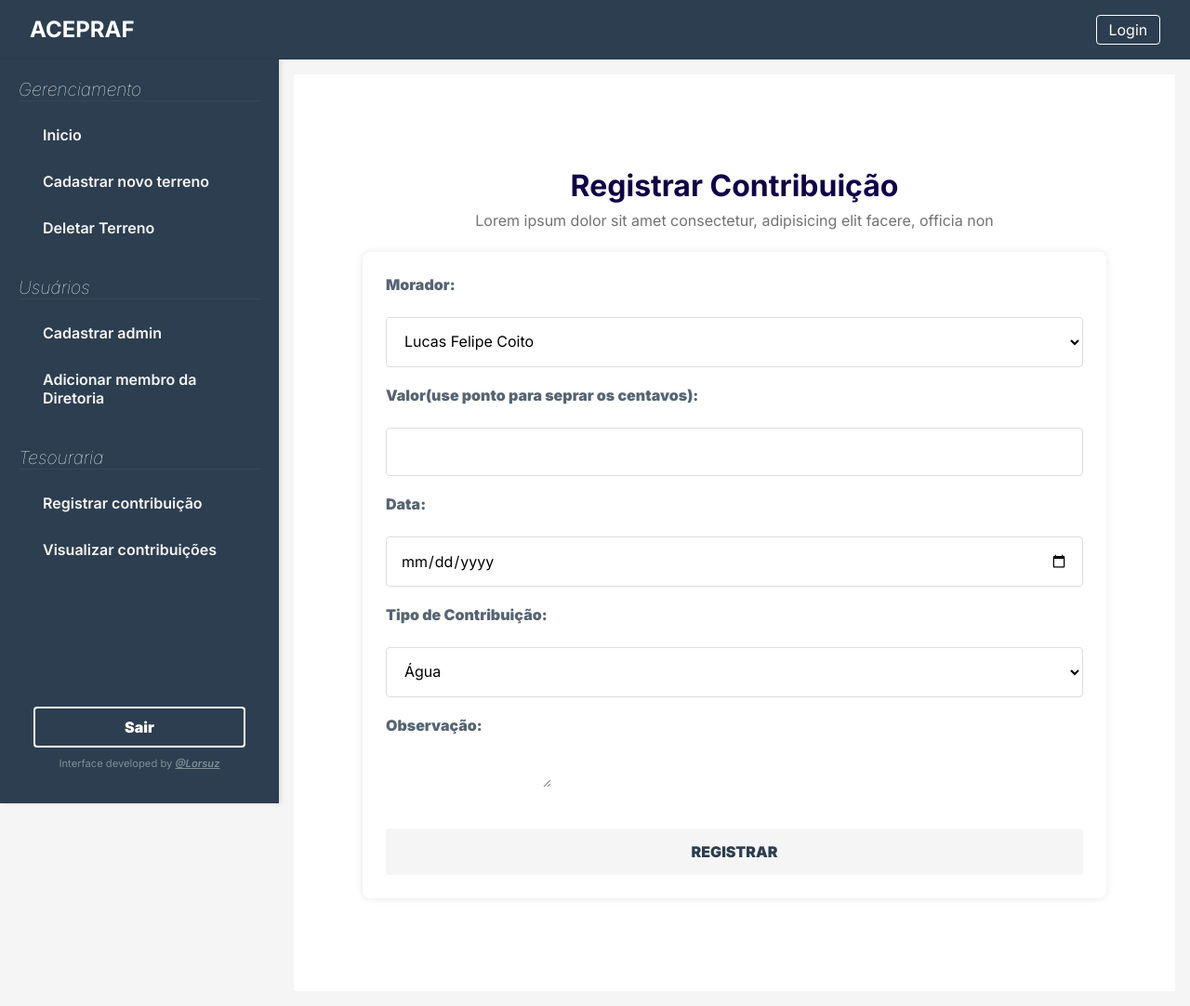
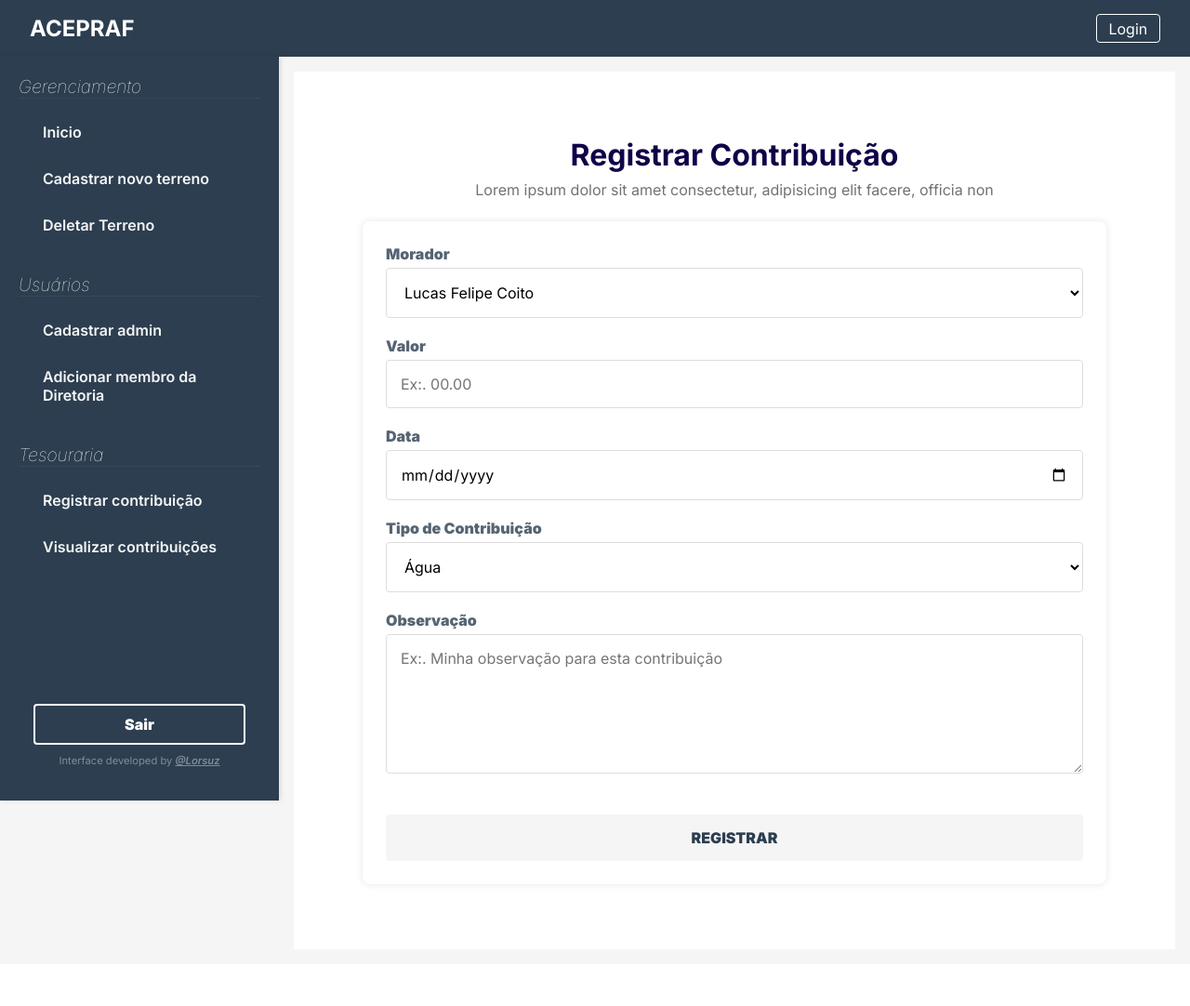
Before and after one commit to coito-san/acepraf, a Flask app: page /registrar_contribuicao in a window 1280 px wide. Shown: the whole page at 93% size. After the commit the page ends 908 px from the top, so only its background shows below. Run offline with Flask 3, Linux system fonts and the light colour scheme; data comes from the database, SQL or seed files in the repository.

Commit message:
update 9 files

```diff
--- a/static/css/index.css
+++ b/static/css/index.css
@@ -64,11 +64,6 @@ body header nav ul li a {
 }
 body header nav ul li a:hover {
   color: #507192;
-}
-body header div {
-  display: flex;
-  align-items: center;
-  gap: 1rem;
 }
 body header div p {
   margin: 0;
@@ -183,7 +178,7 @@ body main {
 }
 body main > section {
   display: flex;
-  padding: 100px 30px;
+  padding: 70px 30px;
   align-items: center;
   flex-direction: column;
   background: #fff;
@@ -227,13 +222,29 @@ body main > section > form div label {
   font-weight: 900;
 }
 body main > section > form div input,
-body main > section > form div select {
+body main > section > form div select,
+body main > section > form div textarea {
   width: 100%;
   padding: 15px;
   font-size: 1rem;
   border: 1px solid #ddd;
   border-radius: 4px;
   box-sizing: border-box;
+  resize: vertical;
+}
+body main > section > form div textarea {
+  height: 150px;
+  min-height: 100px;
+  transition: 50ms;
+}
+body main > section > form div textarea::-webkit-scrollbar {
+  width: 5px;
+}
+body main > section > form div textarea::-webkit-scrollbar-track {
+  background: #f9f9f9;
+}
+body main > section > form div textarea::-webkit-scrollbar-thumb {
+  background: #2c3e50;
 }
 body main > section > form button {
   background-color: #f5f5f5;
@@ -301,9 +312,12 @@ body main > section table td {
   text-align: left;
 }
 body main > section table thead {
+  position: relative;
   background-color: #2c3e50;
 }
 body main > section table thead tr {
+  position: sticky;
+  top: 0;
   border-bottom: 2px solid rgba(0, 0, 0, 0);
 }
 body main > section table thead tr th {
@@ -314,7 +328,8 @@ body main > section table thead tr th {
   z-index: 1;
 }
 body main > section table tbody tr td {
-  border-bottom: 1px solid #ddd;
+  color: #2c3e50;
+  font-weight: 500;
 }
 body main > section table tbody tr:nth-child(even) {
   background-color: #f5f5f5;
--- a/static/sass/_variables.scss
+++ /dev/null
@@ -1,30 +0,0 @@
-$primary-color: #2c3e50;
-$secondary-color: #34495e;
-$accent-color: #16a085;
-
-// Cor dos textos com fundos claros
-$darker-text-color-primary: #100048;
-$darker-text-color-secondary: #727272;
-
-// Cor dos textos com fundos escuros
-$light-text-color-primary: #fff;
-$light-text-color-secondary: #b6b6b6;
-
-// Cor dos backgrounds
-$bg-body-color: #f9f9f9;
-$bg-color: #f9f9f9;
-
-// Cor dos botões
-$button-color: $primary-color;
-$button-color: #fff;
-$button-hover-bg: darken($primary-color, 10%);
-$button-hover-color: #fff;
-
-// Cor das tables
-$table-border-color: #ddd;
-$table-header-bg: #f2f2f2;
-
-// Cor dos forms
-$input-border: #ddd;
-$input-bg: #fff;
-$input-focus: darken($primary-color, 10%);
--- a/static/sass/index.scss
+++ b/static/sass/index.scss
@@ -1,5 +1,35 @@
-@use 'variables' as *;
 @import url('https://fonts.googleapis.com/css2?family=Great+Vibes&family=Inter:ital,opsz,wght@0,14..32,100..900;1,14..32,100..900&display=swap');
+// colors
+$primary-color: #2c3e50;
+$secondary-color: #34495e;
+$accent-color: #16a085;
+
+// Cor dos textos com fundos claros
+$darker-text-color-primary: #100048;
+$darker-text-color-secondary: #727272;
+
+// Cor dos textos com fundos escuros
+$light-text-color-primary: #fff;
+$light-text-color-secondary: #b6b6b6;
+
+// Cor dos backgrounds
+$bg-body-color: #f9f9f9;
+$bg-color: #f9f9f9;
+
+// Cor dos botões
+$button-color: $primary-color;
+$button-color: #fff;
+$button-hover-bg: darken($primary-color, 10%);
+$button-hover-color: #fff;
+
+// Cor das tables
+$table-border-color: #ddd;
+$table-header-bg: #f2f2f2;
+
+// Cor dos forms
+$input-border: #ddd;
+$input-bg: #fff;
+$input-focus: darken($primary-color, 10%);
 
 
 // Estilos globais
@@ -83,12 +113,7 @@ body {
 			}
 		}
 
-		// Div de autenticação
 		div {
-			display: flex;
-			align-items: center;
-			gap: 1rem;
-
 			p {
 				margin: 0;
 				font-size: 1rem;
@@ -226,7 +251,7 @@ body {
 
 		> section {
 			display: flex;
-			padding: 100px 30px;
+			padding: 70px 30px;
 			align-items: center;
 			flex-direction: column;
 			background: #fff;
@@ -275,13 +300,33 @@ body {
 					}
 
 					input,
-					select {
+					select,
+					textarea {
 						width: 100%;
 						padding: 15px;
 						font-size: 1rem;
 						border: 1px solid $input-border;
 						border-radius: 4px;
 						box-sizing: border-box;
+						resize: vertical;
+					}
+
+					textarea {
+						height: 150px;
+						min-height: 100px;
+						transition: 50ms;
+
+						&::-webkit-scrollbar {
+							width: 5px;
+						}
+
+						&::-webkit-scrollbar-track {
+							background: $bg-color;
+						}
+
+						&::-webkit-scrollbar-thumb {
+							background: $primary-color;
+						}
 					}
 				}
 
@@ -366,10 +411,14 @@ body {
 				}
 
 				thead {
+					position: relative;
 					background-color: $primary-color;
 
 					tr {
+						position: sticky;
+						top: 0;
 						border-bottom: 2px solid #0000;
+
 						th {
 							position: sticky;
 							top: 0;
@@ -382,15 +431,17 @@ body {
 
 				tbody {
 					tr {
+
 						td {
-							border-bottom: 1px solid $table-border-color;
-
+							color: $primary-color;
+							font-weight: 500;
 						}
 
 						&:nth-child(even) {
 							background-color: #f5f5f5;
 						}
-						&:hover{
+
+						&:hover {
 							background: rgba(43, 61, 79, 0.15);
 						}
 					}
--- a/templates/cadastro_diretoria.html
+++ b/templates/cadastro_diretoria.html
@@ -9,15 +9,15 @@
 	<form method="POST" enctype="multipart/form-data">
 		<div>
 			<label for="cpf">CPF</label>
-			<input type="text" name="cpf" id="cpf" size="32">
+			<input type="text" name="cpf" id="cpf" size="32" placeholder="Ex:. 000.000.000-00">
 		</div>
 		<div>
 			<label for="cargo">Cargo</label>
-			<input type="text" name="cargo" id="cargo" size="32">
+			<input type="text" name="cargo" id="cargo" size="32" placeholder="Ex:. Cargo aqui">
 		</div>
 		<div>
 			<label for="nome_completo">Nome Completo</label>
-			<input type="text" name="nome_completo" id="nome_completo" size="32">
+			<input type="text" name="nome_completo" id="nome_completo" size="32" placeholder="Ex:. Marcos de Souza Filho">
 		</div>
 		<div>
 			<label for="imagem">Foto</label>
--- a/templates/deletar_terrenos.html
+++ b/templates/deletar_terrenos.html
@@ -21,6 +21,7 @@
 				<th>Ação</th>
 			</tr>
 		</thead>
+		<tbody>
 			{% for terreno in terrenos %}
 			<tr>
 				<td>{{ terreno.lote }}</td>
@@ -33,6 +34,7 @@
 				</td>
 			</tr>
 			{% endfor %}
+		</tbody>
 	</table>
 </section>
 {% endblock %}
--- a/templates/login.html
+++ b/templates/login.html
@@ -10,7 +10,7 @@
 {% block content %}
 <main>
 	<section>
-		<h2>AREA ADMINISTRATIVA</h2>
+		<h2>Area Administrativa</h2>
 		<p>Lorem ipsum dolor sit amet consectetur, adipisicing elit facere, officia non</p>
 		<form action="{{ url_for('login') }}" method="post" target="_parent">
 			<div>
--- a/templates/registrar_contribuicao.html
+++ b/templates/registrar_contribuicao.html
@@ -9,7 +9,7 @@
 
 	<form method="POST">
 		<div>
-			<label for="terreno_id">Morador:</label><br />
+			<label for="terreno_id">Morador</label>
 			<select name="terreno_id" id="terreno_id">
 				{% for terreno in terrenos %}
 				<option value="{{ terreno.id }}">{{ terreno.nome_completo }}</option>
@@ -17,15 +17,15 @@
 			</select>
 		</div>
 		<div>
-			<label for="valor">Valor(use ponto para seprar os centavos):</label><br />
-			<input type="text" name="valor" id="valor" />
+			<label for="valor">Valor</label>
+			<input type="text" name="valor" id="valor" placeholder="Ex:. 00.00"/>
 		</div>
 		<div>
-			<label for="data">Data:</label><br />
+			<label for="data">Data</label>
 			<input type="date" name="data" id="data" />
 		</div>
 		<div>
-			<label for="tipo_contribuicao">Tipo de Contribuição:</label><br />
+			<label for="tipo_contribuicao">Tipo de Contribuição</label>
 			<select name="tipo_contribuicao" id="tipo_contribuicao">
 				{% for tipo in tipos_contribuicao_padrao %}
 				<option value="{{ tipo }}">{{ tipo }}</option>
@@ -34,8 +34,8 @@
 			</select>
 		</div>
 		<div>
-			<label for="observacao">Observação:</label><br />
-			<textarea name="observacao" id="observacao"></textarea>
+			<label for="observacao">Observação</label>
+			<textarea name="observacao" id="observacao" placeholder="Ex:. Minha observação para esta contribuição"></textarea>
 		</div>
 		<button type="submit">Registrar</button>
 	</form>
--- a/templates/terrenos.html
+++ b/templates/terrenos.html
@@ -18,12 +18,14 @@
 					<th>Nome Completo</th>
 				</tr>
 			</thead>
+			<tbody>
 				{% for terreno in terrenos %}
 				<tr>
 					<td>{{ terreno.lote }}</td>
 					<td>{{ terreno.nome_completo }}</td>
 				</tr>
 				{% endfor %}
+			</tbody>
 		</table>
 		<div class="pagination">
 			{% if pagination.has_prev %}
```
Also changed, not shown: 1 other file. Lines whose indentation alone changed are shown as unchanged.
